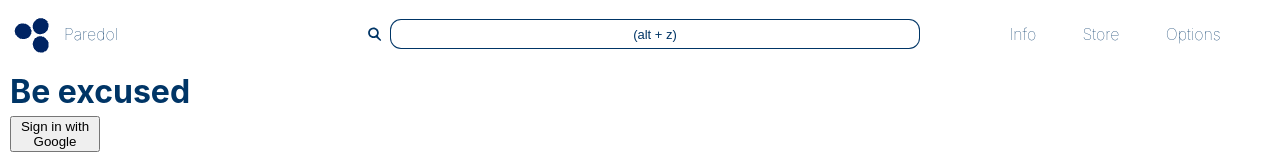
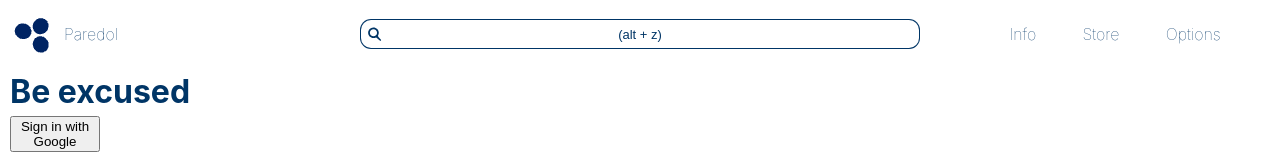
Before and after one commit to nohr/paredol-site, a Next.js app: page /login in a window 1280 px wide. Shown: the top 160 px of the page. Built offline with nearby package versions, Linux system fonts and the light colour scheme; no server answers.

Commit message:
center align bar

```diff
--- a/components/navbar/search/search.style.tsx
+++ b/components/navbar/search/search.style.tsx
@@ -13,7 +13,7 @@ export const SearchWrapper = styled.div`
   height: 28px;
 `;
 export const SearchBar = styled.input<Props>`
-  ${({ padding }) => padding}
+  padding: 0px 30px !important;
   text-align: center;
   border: none !important;
   border-radius: 10px;
@@ -90,11 +90,14 @@ export const SearchBar = styled.input<Props>`
       ${(props: { theme: { ui: { hover: string } } }) => props.theme.ui.hover};
   }
   &:focus ~ #searchIcon,
-  &:focus ~ #clearIcon svg {
+  &:hover ~ #searchIcon,
+  &:focus ~ #clearIcon svg,
+  &:hover ~ #clearIcon svg {
     fill: #ebebeb !important;
   }
 
-  &:focus ~ #cdIcon {
+  &:focus ~ #cdIcon,
+  &:hover ~ #cdIcon {
     stroke: #ebebeb !important;
     fill: transparent !important;
   }
--- a/components/navbar/search/search.tsx
+++ b/components/navbar/search/search.tsx
@@ -72,11 +72,6 @@ export function Search() {
       <SearchBar
         placeholder={chatMode ? "what's up?" : placeholder}
         type="text"
-        padding={
-          chatText.length > 0 || searchText.length > 0
-            ? "margin: 0px 30px 0px 30px !important;"
-            : "margin: 0px 0px 0px 30px !important;"
-        }
         value={!chatMode ? searchText : chatText}
         onChange={(e: ChangeEvent<HTMLInputElement>) =>
           handleChange(e, chatMode, setSearchText, setChatText)
--- a/package.json
+++ b/package.json
@@ -24,7 +24,6 @@
     "eslint-config-next": "13.0.5",
     "firebase": "^9.14.0",
     "lamina": "^1.1.23",
-    "leva": "^0.9.34",
     "next": "13.0.5",
     "next-pwa": "^5.6.0",
     "react": "18.2.0",
```
